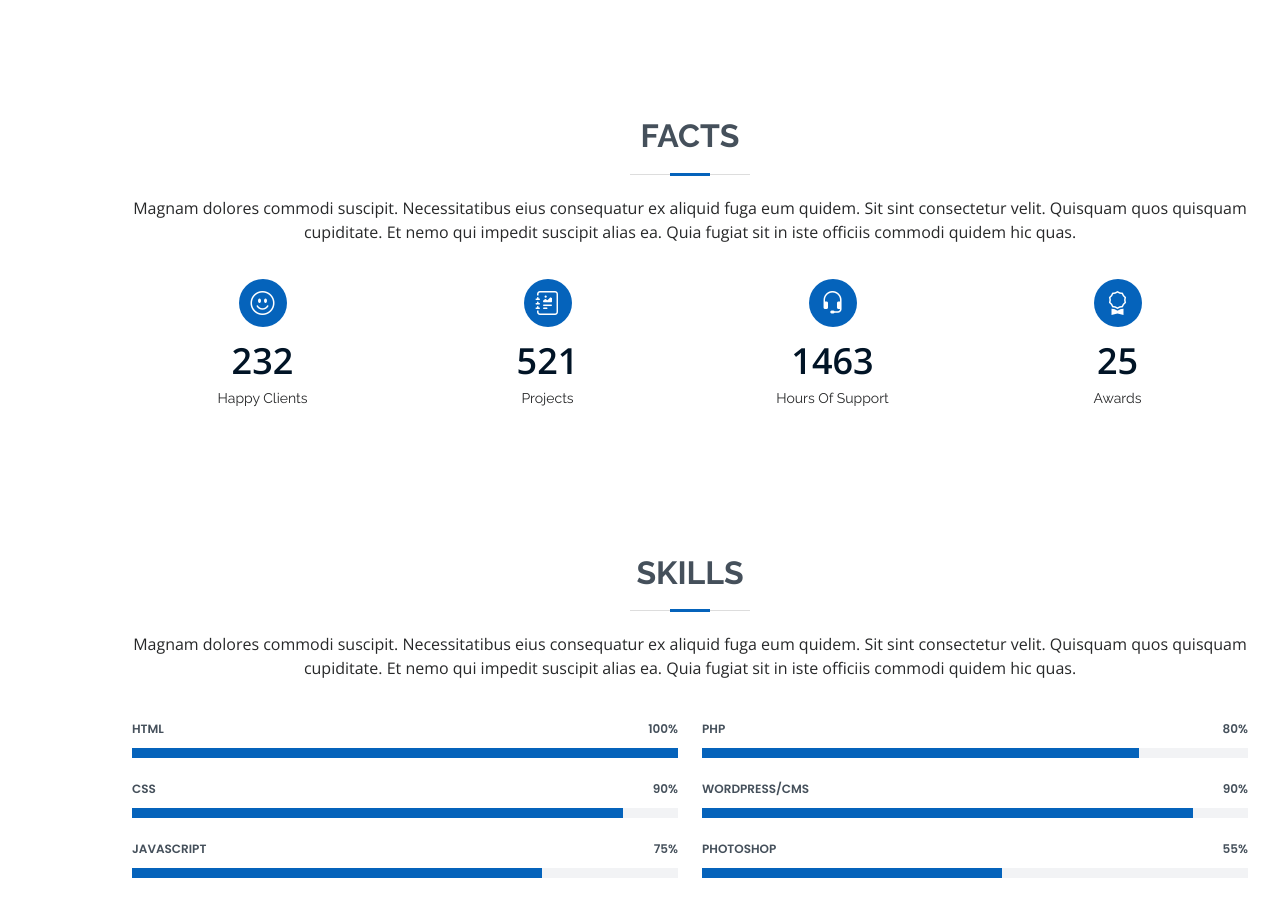
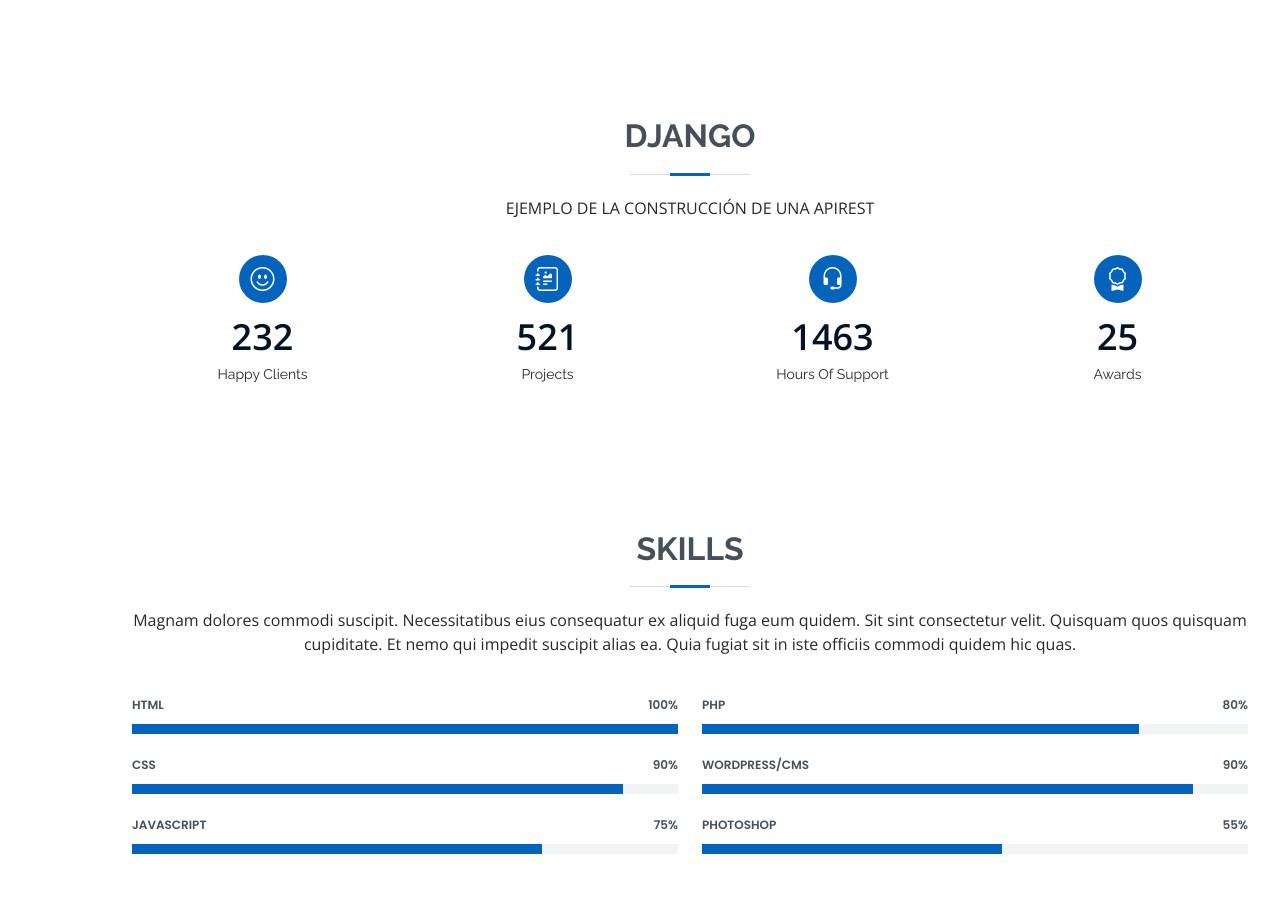
Before and after one commit to xbox360colombia/xbox360colombia.github.io, a plain HTML site: page index.html in a window 1280 px wide. Shown: the part 1175-2089 px from the top of the page. Drawn offline with nearby package versions, Linux system fonts and the light colour scheme.

Commit message:
DJANGO APIREST

```diff
--- a/index.html
+++ b/index.html
@@ -109,8 +109,9 @@
       <div class="container" data-aos="fade-up">
 
         <div class="section-title">
-          <h2>Facts</h2>
-          <p>Magnam dolores commodi suscipit. Necessitatibus eius consequatur ex aliquid fuga eum quidem. Sit sint consectetur velit. Quisquam quos quisquam cupiditate. Et nemo qui impedit suscipit alias ea. Quia fugiat sit in iste officiis commodi quidem hic quas.</p>
+          <h2>DJANGO</h2>
+          <p>EJEMPLO DE LA CONSTRUCCIÓN DE UNA APIREST</p>
+          <script src="https://gist.github.com/xbox360colombia/cbf5e0fe964bc4a3c7e5e3c8fbdd66dd.js"></script>
         </div>
 
         <div class="row">
```
